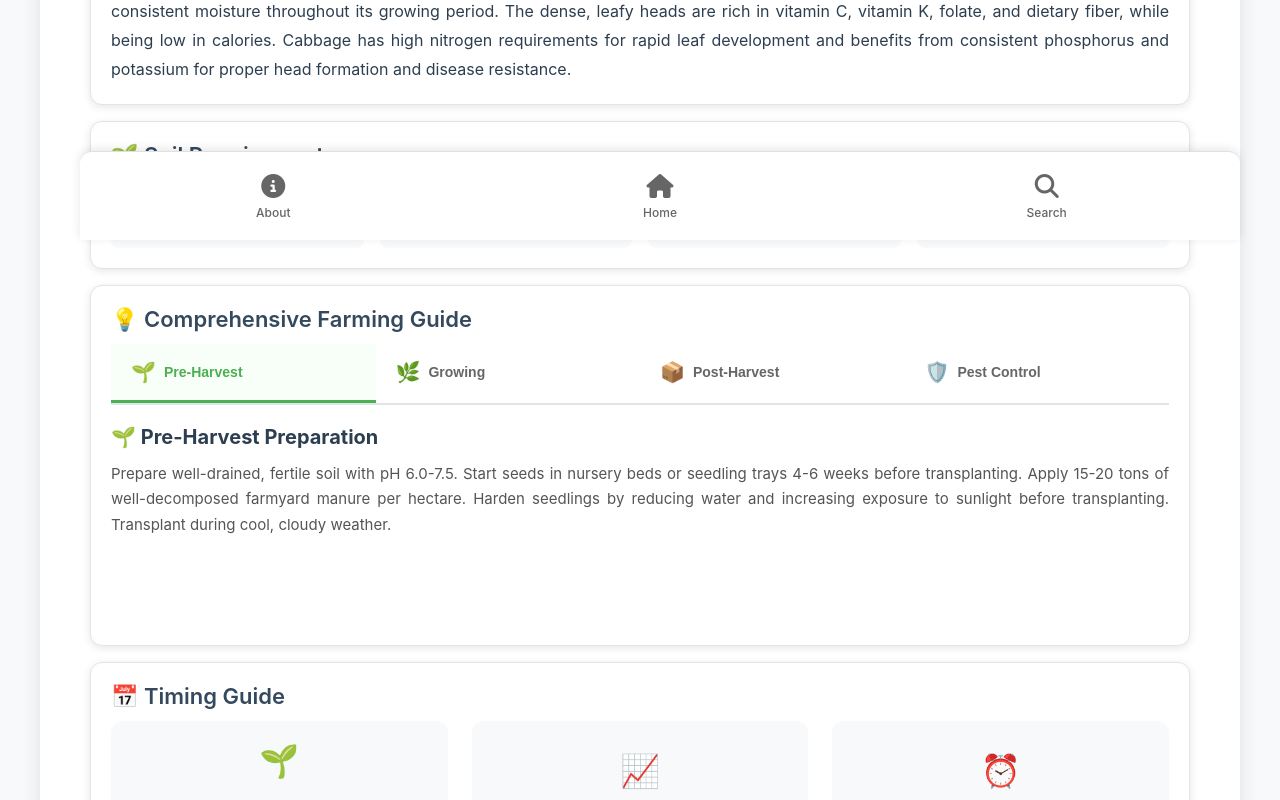
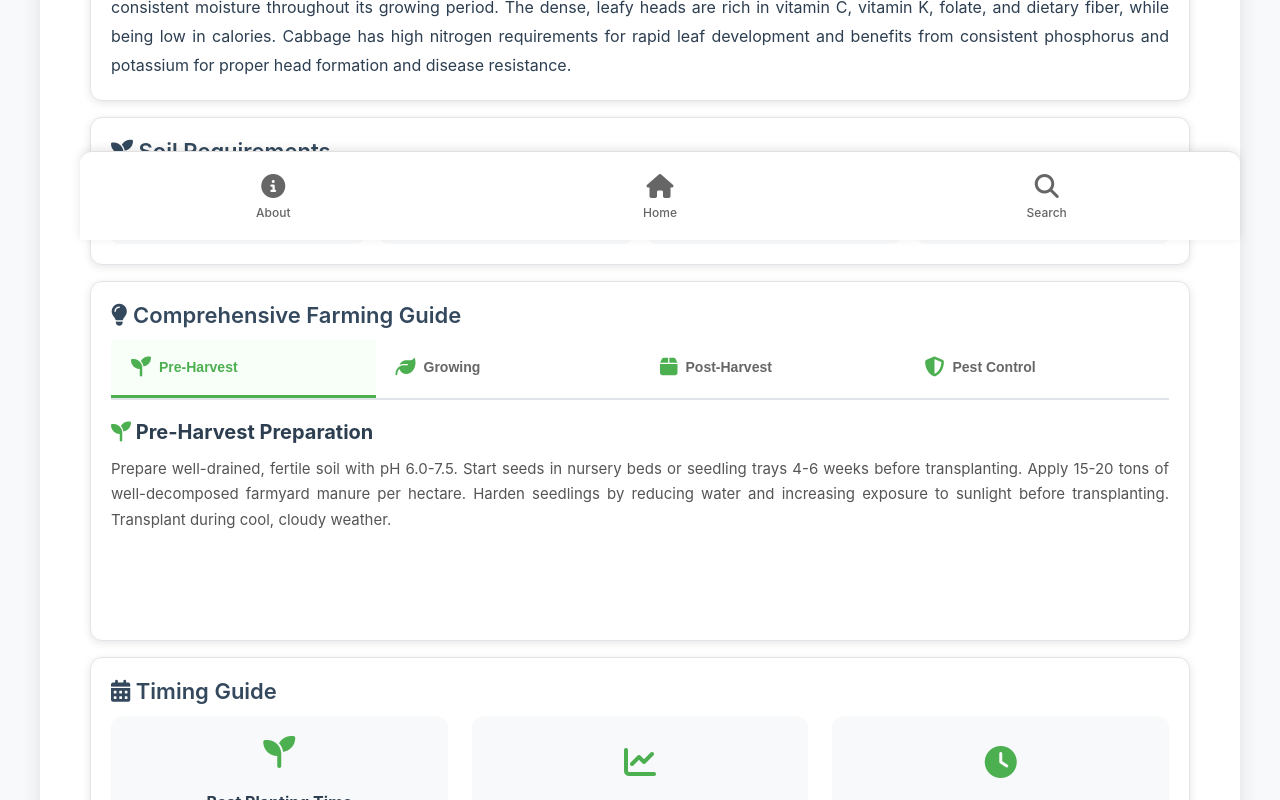
Before and after one commit to MatejGroombridge/AgriGuide, a SvelteKit app: page /crop/cabbage in a window 1280 px wide. Shown: the part 560-1360 px from the top of the page. Built offline with nearby package versions, Linux system fonts and the light colour scheme.

Commit message:
icon fixes

```diff
--- a/src/routes/crop/[id]/+page.svelte
+++ b/src/routes/crop/[id]/+page.svelte
@@ -86,7 +86,7 @@
 
 	<!-- Crop Description -->
 	<div class="card description-card">
-		<h3>� About This Crop</h3>
+		<h3><i class="fas fa-info-circle"></i> About This Crop</h3>
 		<div class="description-content">
 			<p>{crop.description}</p>
 		</div>
@@ -95,10 +95,10 @@
 	<!-- Why Recommended -->
 	{#if recommendationReason}
 		<div class="card recommendation-card">
-			<h3>✨ Why This Crop is Recommended</h3>
+			<h3><i class="fas fa-star"></i> Why This Crop is Recommended</h3>
 			<div class="recommendation-content">
 				<div class="recommendation-item">
-					<span class="rec-icon">🎯</span>
+					<span class="rec-icon"><i class="fas fa-bullseye green-icon"></i></span>
 					<div>
 						<strong>Perfect Soil Match</strong>
 						<p>Your soil conditions are ideal for growing {crop.name.toLowerCase()}.</p>
@@ -106,7 +106,7 @@
 				</div>
 				{#if recommendationReason.highPrice}
 					<div class="recommendation-item">
-						<span class="rec-icon">💎</span>
+						<span class="rec-icon"><i class="fas fa-gem green-icon"></i></span>
 						<div>
 							<strong>High Market Value</strong>
 							<p>This crop commands premium prices in the market, maximising your profits.</p>
@@ -114,7 +114,7 @@
 					</div>
 				{/if}
 				<div class="recommendation-item">
-					<span class="rec-icon">🌍</span>
+					<span class="rec-icon"><i class="fas fa-globe green-icon"></i></span>
 					<div>
 						<strong>Climate Suitable</strong>
 						<p>Current weather conditions favor the growth of this crop.</p>
@@ -126,7 +126,7 @@
 
 	<!-- Soil Requirements -->
 	<div class="card requirements-card">
-		<h3>🌱 Soil Requirements</h3>
+		<h3><i class="fas fa-seedling"></i> Soil Requirements</h3>
 		<div class="requirements-grid">
 			<div class="requirement">
 				<span class="req-label">pH Level</span>
@@ -155,7 +155,7 @@
 
 	<!-- Farming Tips -->
 	<div class="card tips-card">
-		<h3>💡 Comprehensive Farming Guide</h3>
+		<h3><i class="fas fa-lightbulb"></i> Comprehensive Farming Guide</h3>
 
 		<!-- Tab Navigation -->
 		<div class="tab-navigation">
@@ -164,7 +164,7 @@
 				class:active={activeTab === 'preHarvest'}
 				on:click={() => setActiveTab('preHarvest')}
 			>
-				<span class="tab-icon">🌱</span>
+				<span class="tab-icon"><i class="fas fa-seedling green-icon"></i></span>
 				<span class="tab-text">Pre-Harvest</span>
 			</button>
 			<button
@@ -172,7 +172,7 @@
 				class:active={activeTab === 'growing'}
 				on:click={() => setActiveTab('growing')}
 			>
-				<span class="tab-icon">🌿</span>
+				<span class="tab-icon"><i class="fas fa-leaf green-icon"></i></span>
 				<span class="tab-text">Growing</span>
 			</button>
 			<button
@@ -180,7 +180,7 @@
 				class:active={activeTab === 'postHarvest'}
 				on:click={() => setActiveTab('postHarvest')}
 			>
-				<span class="tab-icon">📦</span>
+				<span class="tab-icon"><i class="fas fa-box green-icon"></i></span>
 				<span class="tab-text">Post-Harvest</span>
 			</button>
 			<button
@@ -188,7 +188,7 @@
 				class:active={activeTab === 'pestControl'}
 				on:click={() => setActiveTab('pestControl')}
 			>
-				<span class="tab-icon">🛡️</span>
+				<span class="tab-icon"><i class="fas fa-shield-alt green-icon"></i></span>
 				<span class="tab-text">Pest Control</span>
 			</button>
 		</div>
@@ -197,22 +197,22 @@
 		<div class="tab-content">
 			{#if activeTab === 'preHarvest'}
 				<div class="tip-content">
-					<h4>🌱 Pre-Harvest Preparation</h4>
+					<h4><i class="fas fa-seedling green-icon"></i> Pre-Harvest Preparation</h4>
 					<p>{crop.farmingTips.preHarvest}</p>
 				</div>
 			{:else if activeTab === 'growing'}
 				<div class="tip-content">
-					<h4>🌿 Growing Stage Management</h4>
+					<h4><i class="fas fa-leaf green-icon"></i> Growing Stage Management</h4>
 					<p>{crop.farmingTips.growing}</p>
 				</div>
 			{:else if activeTab === 'postHarvest'}
 				<div class="tip-content">
-					<h4>📦 Post-Harvest Handling</h4>
+					<h4><i class="fas fa-box green-icon"></i> Post-Harvest Handling</h4>
 					<p>{crop.farmingTips.postHarvest}</p>
 				</div>
 			{:else if activeTab === 'pestControl'}
 				<div class="tip-content">
-					<h4>🛡️ Pest & Disease Control</h4>
+					<h4><i class="fas fa-shield-alt green-icon"></i> Pest & Disease Control</h4>
 					<p>{crop.farmingTips.pestControl}</p>
 				</div>
 			{/if}
@@ -221,24 +221,24 @@
 
 	<!-- Timing Information -->
 	<div class="card timing-card">
-		<h3>📅 Timing Guide</h3>
+		<h3><i class="fas fa-calendar-alt"></i> Timing Guide</h3>
 		<div class="timing-info">
 			<div class="timing-item">
-				<span class="timing-icon">🌱</span>
+				<span class="timing-icon"><i class="fas fa-seedling green-icon"></i></span>
 				<div>
 					<strong>Best Planting Time</strong>
 					<p>Start planting in <strong>{plantingMonth}</strong> for optimal results</p>
 				</div>
 			</div>
 			<div class="timing-item">
-				<span class="timing-icon">📈</span>
+				<span class="timing-icon"><i class="fas fa-chart-line green-icon"></i></span>
 				<div>
 					<strong>Best Selling Time</strong>
 					<p>Market prices peak in <strong>{crop.bestSellMonth}</strong></p>
 				</div>
 			</div>
 			<div class="timing-item">
-				<span class="timing-icon">⏰</span>
+				<span class="timing-icon"><i class="fas fa-clock green-icon"></i></span>
 				<div>
 					<strong>Growth Duration</strong>
 					<p>
@@ -310,6 +310,10 @@
 	.rec-icon {
 		font-size: 24px;
 		flex-shrink: 0;
+	}
+
+	.green-icon {
+		color: #4caf50;
 	}
 
 	.recommendation-item strong {
```
